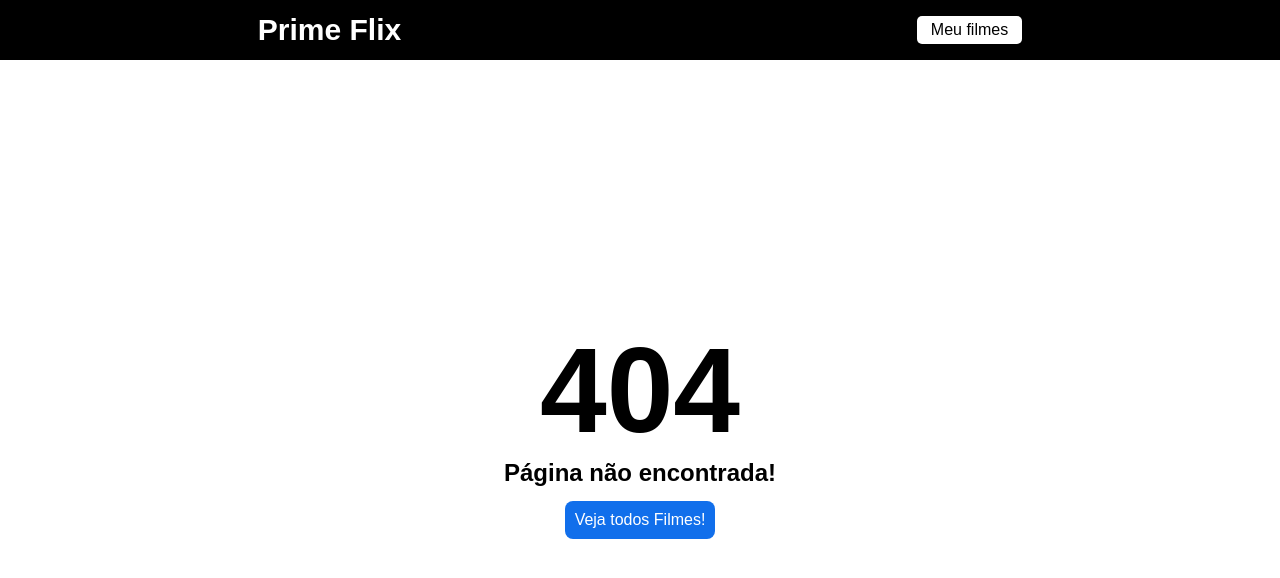
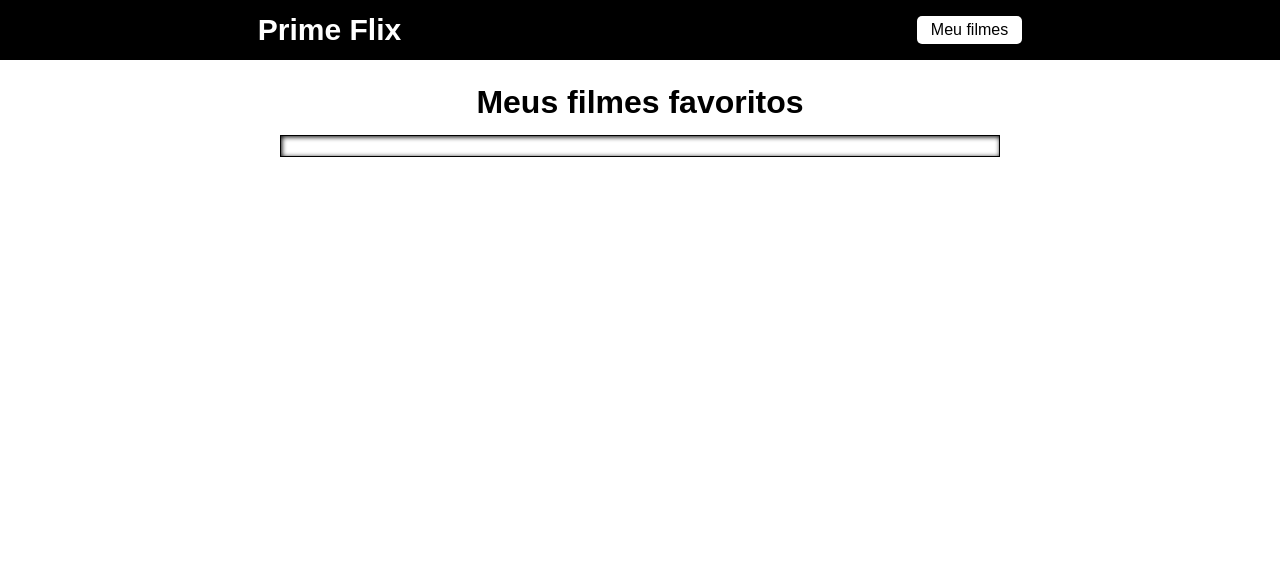
Before and after one commit to lucasagapitosilva/ProjetoFilmes, a React (Create React App) app: page /favoritos in a window 1280 px wide. Before the commit this address had no page. Shown: the top 578 px of the page. Built offline with nearby package versions, Linux system fonts and the light colour scheme; the HTML template or start-up script is replaced by a standard one.

Commit message:
Adicionado sistema de salvar filmes

```diff
--- /dev/null
+++ b/src/Pages/Favoritos/index.js
@@ -0,0 +1,34 @@
+import './style.css';
+import { useEffect, useState } from 'react';
+import {Link} from 'react-router-dom';
+
+export default function Favoritos() {
+
+    const [filmes, setFilmes] = useState([]);
+
+    useEffect(() => {
+        const minhaLista = localStorage.getItem("@primeflix");
+        setFilmes(JSON.parse(minhaLista) || []);
+
+    }, []);
+
+    return (
+        <div className="meus-filmes">
+            <h1>Meus filmes favoritos</h1>
+
+            <ul>
+                {filmes.map((item) => {
+                    return (
+                        <li key={item.id}>
+                            <span>{item.title}</span>
+                            <div>
+                                <Link to={`/filme/${item.id}`}>Ver detalhes</Link>
+                                <button>Excluir</button>
+                            </div>
+                        </li>
+                    )
+                })}
+            </ul>
+        </div>
+    )
+}
--- /dev/null
+++ b/src/Pages/Favoritos/style.css
@@ -0,0 +1,41 @@
+.meus-filmes {
+    margin-top: 24px;
+    display: flex;
+    align-items: center;
+    flex-direction: column;
+}
+
+.meus-filmes h1 {
+    margin-bottom: 14px;
+}
+
+.meus-filmes span {
+    font-size: 18px;
+}
+
+.meus-filmes ul {
+    width: 720px;
+    border: 1px solid black;
+    padding: 10px;
+    box-shadow: inset black 1px 1px 5px;
+}
+
+.meus-filmes ul li {
+    list-style: none;
+    display: flex;
+    align-items: center;
+    justify-content: space-between;
+    margin-bottom: 14px;
+}
+
+.meus-filmes div {
+    display: flex;
+    justify-content: center;
+    align-items: center;
+}
+
+.meus-filmes div a {
+    text-decoration: none;
+    color: #116feb;
+    margin-right: 14px;
+}
--- a/src/Pages/Filme/index.js
+++ b/src/Pages/Filme/index.js
@@ -36,6 +36,21 @@
         }
     }, [navigate, id]);
 
+    function salvarFilme(){
+        const minhaLista = localStorage.getItem("@primeflix");
+        let filmesSalvo = JSON.parse(minhaLista) || [];
+        const hasFilme = filmesSalvo.some((filmes) => filmes.id === filme.id)
+
+        if(hasFilme){
+            alert("Filme já salvo")
+        }
+
+        filmesSalvo.push(filme);
+        localStorage.setItem("@primeflix", JSON.stringify(filmesSalvo));
+        alert("Filme salvo")
+
+    }
+
     if (loading) {
         return (
             <div className="filme-info">
@@ -54,7 +69,7 @@
             <strong>Avalianção: {filme.vote_average.toFixed(1)} / 10</strong>
 
             <div className="area-buttons">
-                <button>Salvar</button>
+                <button onClick={salvarFilme}>Salvar</button>
                 <button>
                     <a target="blank" rel="external" href={`https://youtube.com/results?search_query=${filme.title} Trailer`}>Trailer</a>
                 </button>
--- a/src/routes.js
+++ b/src/routes.js
@@ -4,6 +4,7 @@
 import Filme from './Pages/Filme';
 import Header from './Componentes/Header';
 import Erro from './Pages/Erro';
+import Favoritos from './Pages/Favoritos';
 
 export default function Rotas() {
     return (
@@ -12,6 +13,7 @@
             <Routes>
                 <Route path="/" element={<Home />} />
                 <Route path="/filme/:id" element={<Filme />} />
+                <Route path="/favoritos" element={<Favoritos />} />
 
                 <Route path="*" element={<Erro />} />
             </Routes>
```
